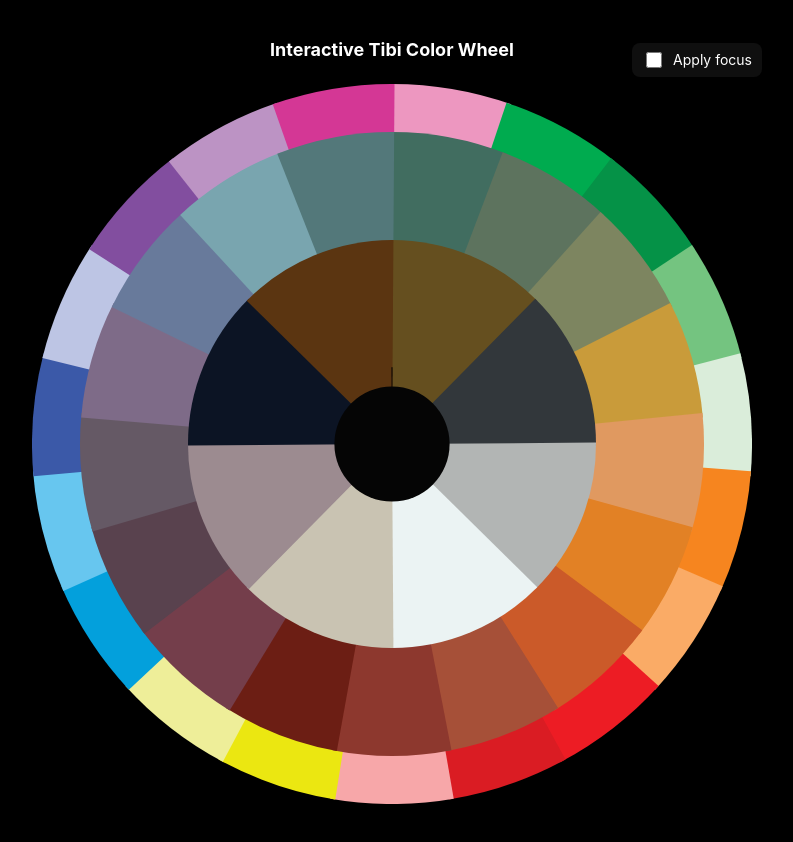
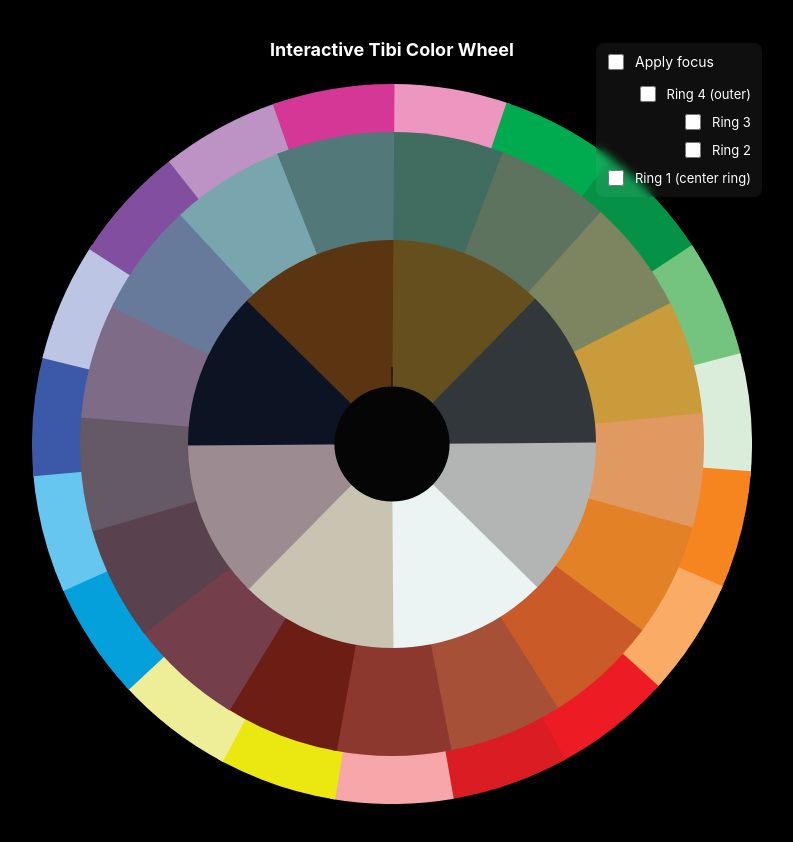
Before and after one commit to mbeyerle/mbeyerle.github.io, a plain HTML site: page demo.html in a window 1280 px wide. Shown: the whole page, without its empty margins (248-1041 px from the left). Drawn offline with Linux system fonts and the light colour scheme.

Commit message:
add capability to selectively turn off each ring

```diff
--- a/demo.html
+++ b/demo.html
@@ -20,7 +20,7 @@
   .slice-highlight { filter: drop-shadow(0 4px 12px rgba(0,0,0,.55)); stroke:#ffffffcc; stroke-width:3; }
   .center-label { font-family: "Libre Baskerville", Georgia, serif; font-weight:700; fill:#fff; text-anchor:middle; dominant-baseline:middle; letter-spacing:2px; }
 
-  /* Focus control style (top-right) */
+  /* Focus / ring control style (top-right) */
   .focus-control {
     position: absolute;
     top: 10px;
@@ -28,32 +28,62 @@
     background: rgba(255,255,255,0.06);
     color: #fff;
     border-radius: 8px;
-    padding: 6px 10px;
+    padding: 8px;
     font-size: 14px;
     display: flex;
-    gap: 8px;
-    align-items: center;
+    gap: 10px;
+    align-items: flex-start;
     backdrop-filter: blur(4px);
     user-select: none;
     z-index: 40;
+    flex-direction: column;
+    min-width: 150px;
   }
+  .focus-row { display:flex; gap:8px; align-items:center; justify-content:space-between; }
+  .focus-row .label { display:flex; gap:8px; align-items:center; }
   .focus-control input[type="checkbox"] {
     width: 16px;
     height: 16px;
     accent-color: #fff;
     cursor: pointer;
   }
+  .ring-toggle-list {
+    display:flex;
+    flex-direction:column;
+    gap:6px;
+    align-items:flex-end;
+  }
+  .ring-toggle-list label { font-size: 13px; color: #fff; display:flex; gap:8px; align-items:center; cursor:pointer; }
+
+  /* When a ring is turned off, force its slices to be fully black and remove pointer events */
+  .ring-off path { fill: #000 !important; stroke: none !important; pointer-events: none !important; cursor: default !important; }
+
+  /* Slight visual cue for disabled toggle (optional) */
+  .ring-toggle-list input[type="checkbox"]:checked + span { opacity: 0.9; }
+
 </style>
 </head>
 <body>
   <div class="wrap">
     <h1>Interactive Tibi Color Wheel</h1>
 
-    <!-- Top-right focus checkbox -->
-    <label class="focus-control" title="Show only a small sliver at the east side">
-      <input id="applyFocus" type="checkbox" />
-      Apply focus
-    </label>
+    <!-- Top-right focus and ring-off controls -->
+    <div class="focus-control" title="Show only a small sliver at the east side / toggle rings">
+      <div class="focus-row">
+        <label class="label" title="Show only a small sliver at the east side">
+          <input id="applyFocus" type="checkbox" />
+          <span>Apply focus</span>
+        </label>
+      </div>
+
+      <div class="ring-toggle-list" title="Turn off (black-out) individual rings">
+        <!-- Order: outer -> inner to make it clearer -->
+        <label><input type="checkbox" id="off4"><span>Ring 4 (outer)</span></label>
+        <label><input type="checkbox" id="off3"><span>Ring 3</span></label>
+        <label><input type="checkbox" id="off2"><span>Ring 2</span></label>
+        <label><input type="checkbox" id="off1"><span>Ring 1 (center ring)</span></label>
+      </div>
+    </div>
 
     <div class="canvas-wrap">
       <svg id="wheel" viewBox="0 0 600 600" width="720" height="720" aria-label="Tibi Color Wheel">
@@ -66,7 +96,6 @@
         <!-- final center cover so center is a clean disk -->
         <circle id="centerDisk" cx="300" cy="300" r="48" fill="#050505"/>
         <text class="center-label" x="300" y="300" font-size="14"></text>
-        <!-- Currently no center label of "Tibi" -->
 
         <!-- overlay path: full-rect outer subpath + wedge subpath as a second subpath.
              fill-rule:evenodd makes the wedge a hole (transparent) so events pass through there. -->
@@ -83,6 +112,7 @@
 <script>
 /*
 Pie-wedge stacked wheel with focus overlay that allows dragging through the visible wedge.
+Added ring-off checkboxes to blackout and disable interaction for rings.
 */
 
 (function(){
@@ -188,6 +218,7 @@ Pie-wedge stacked wheel with focus overlay that allows dragging through the visi
     if (!g) return;
     const ringNum = parseInt(g.dataset.ring,10);
     if (locks[ringNum]) return;
+    // If the ring is marked "off", it has pointer-events:none on path, which prevents pointerdown.
     svg.setPointerCapture && svg.setPointerCapture(evt.pointerId);
     active = { ringEl: g, startAngle: getPointerAngle(evt), startRotation: parseFloat(g.dataset.rotation) || 0, pointerId: evt.pointerId };
     evt.preventDefault();
@@ -218,6 +249,10 @@ Pie-wedge stacked wheel with focus overlay that allows dragging through the visi
     const clickedPath = evt.currentTarget;
     const ring = parseInt(clickedPath.dataset.ring,10);
     const g = document.getElementById('ring' + ring);
+
+    // If ring is off, ignore click (shouldn't happen because pointer-events:none will block it)
+    if (g.classList.contains('ring-off')) return;
+
     const groupRot = parseFloat(g.dataset.rotation) || 0;
     const localMid = parseFloat(clickedPath.dataset.mid);
     // absolute mid angle in wheel coordinates (0-360)
@@ -240,6 +275,8 @@ Pie-wedge stacked wheel with focus overlay that allows dragging through the visi
     clearHighlights();
     for (let r=1;r<=4;r++){
       const g = document.getElementById('ring'+r);
+      // skip rings that are turned off
+      if (g.classList.contains('ring-off')) continue;
       const rot = parseFloat(g.dataset.rotation) || 0;
       const n = segmentsByRing[r];
       const localAngleForR = (absAngle - rot + 360) % 360;
@@ -316,6 +353,43 @@ Pie-wedge stacked wheel with focus overlay that allows dragging through the visi
     overlayPath.setAttribute('d', buildOverlayD());
   });
 
+  /***** NEW: Ring-off checkbox wiring *****/
+  const offCheckboxes = {
+    1: document.getElementById('off1'),
+    2: document.getElementById('off2'),
+    3: document.getElementById('off3'),
+    4: document.getElementById('off4')
+  };
+
+  function setRingOff(ring, isOff){
+    const g = document.getElementById('ring' + ring);
+    if (!g) return;
+    if (isOff) {
+      g.classList.add('ring-off');
+      // clear highlights for that ring to avoid leftover highlight styling
+      g.querySelectorAll('.slice-highlight').forEach(el => el.classList.remove('slice-highlight'));
+    } else {
+      g.classList.remove('ring-off');
+    }
+  }
+
+  // Initialize listeners
+  Object.keys(offCheckboxes).forEach(k => {
+    const ringNum = parseInt(k, 10);
+    const cb = offCheckboxes[ringNum];
+    if (!cb) return;
+    cb.addEventListener('change', (e) => {
+      setRingOff(ringNum, e.target.checked);
+      // If currently highlighted selection intersects a ring that is now off, recompute highlights:
+      if (highlightedKey !== null) {
+        // convert highlightedKey back to number; it's an angle already — reapply
+        applyHighlightsAtAbsoluteAngle(highlightedKey);
+      }
+    });
+    // initialize from current state (in case checked in markup)
+    setRingOff(ringNum, cb.checked);
+  });
+
 })();
 </script>
 </body>
```
